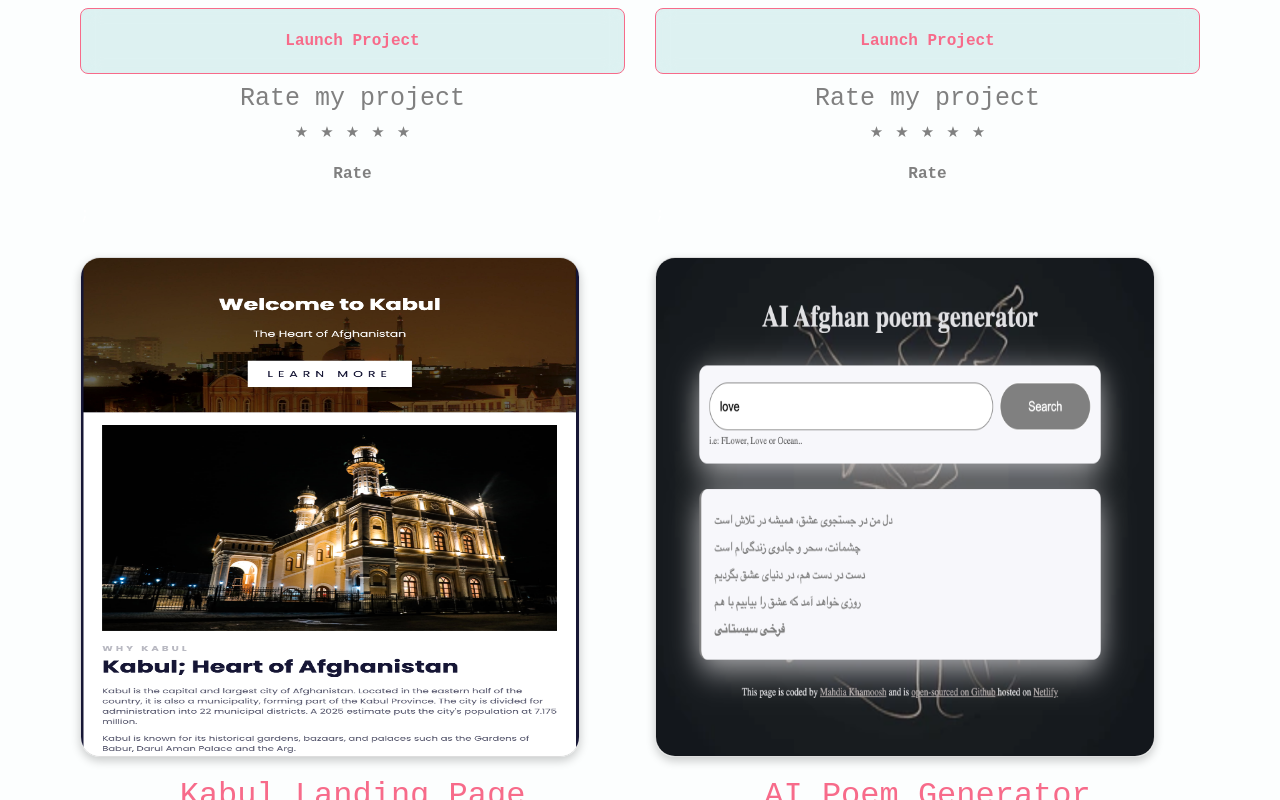
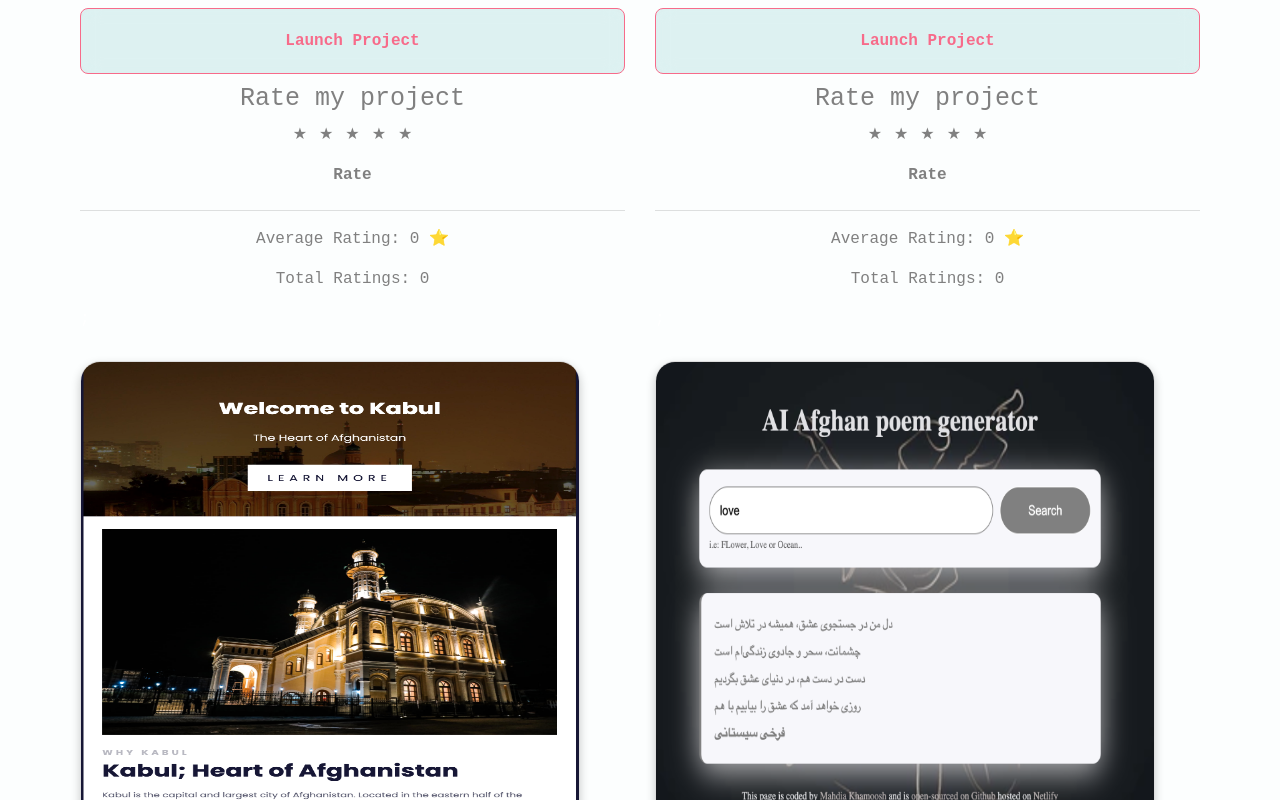
Before and after one commit to Mahdia-123/my-portfolio, a React (Create React App) app: page /projects in a window 1280 px wide. Shown: the part 820-1620 px from the top of the page. Built offline with nearby package versions, Linux system fonts and the light colour scheme; the HTML template or start-up script is replaced by a standard one; a web font is replaced by a local one.

Commit message:
added rating average

```diff
--- a/src/pages/Projects.js
+++ b/src/pages/Projects.js
@@ -85,7 +85,7 @@ export default function Projects() {
     <div>
       <section className="projects-section-fluid mb-3">
         <h1 className="mb-2">Take a look at what I've been working on!</h1>
-        <div className="grid grid-2-columns">
+        <div className="grid grid-2-columns ">
           {projects.map(function (pro, index) {
             return (
               <div key={index}>
--- a/src/pages/Rating.css
+++ b/src/pages/Rating.css
@@ -2,11 +2,9 @@
   color: gray !important;
   font-size: 16px;
   font-weight: bold;
-  line-height: 1.5;
   display: block;
   margin: 0 auto;
   margin-top: 5px;
-  margin-bottom: 10px;
   font-family: "PT Mono", monospace;
 }
 .btn:hover {
@@ -31,3 +29,6 @@ h3 {
   justify-content: center;
   margin: 8px 0;
 }
+hr {
+  color: gray;
+}
--- a/src/pages/Rating.js
+++ b/src/pages/Rating.js
@@ -1,28 +1,63 @@
-import React, { useState } from "react";
+import React, { useState, useEffect } from "react";
 import "./Rating.css";
+
 export default function Rating() {
-  const [rating, setRating] = useState(0);
-  const [hover, setHover] = useState(0);
+  const [rating, setRating] = useState(0); // current user rating
+  const [hover, setHover] = useState(0); // hover effect
+  const [allRatings, setAllRatings] = useState([]); // all stored ratings
+
+  // Load previous ratings from localStorage
+  useEffect(() => {
+    const storedRatings = JSON.parse(localStorage.getItem("ratings")) || [];
+    setAllRatings(storedRatings);
+  }, []);
+
+  // Handle user rating
+  const handleRate = (value) => {
+    setRating(value);
+
+    // Generate unique user ID (one per browser)
+    let userId = localStorage.getItem("userId");
+    if (!userId) {
+      userId = Date.now().toString(); // simple unique ID
+      localStorage.setItem("userId", userId);
+    }
+
+    // Check if this user already rated
+    const updatedRatings = allRatings.filter((r) => r.userId !== userId);
+    updatedRatings.push({ userId, rating: value });
+
+    setAllRatings(updatedRatings);
+    localStorage.setItem("ratings", JSON.stringify(updatedRatings));
+  };
+
+  // Calculate average rating
+  const averageRating = allRatings.length
+    ? (
+        allRatings.reduce((sum, r) => sum + r.rating, 0) / allRatings.length
+      ).toFixed(1)
+    : 0;
+
   return (
     <div className="rating-container">
       <h3>Rate my project</h3>
       <div className="stars">
-        {" "}
-        {[...Array(5)].map(function (star, index) {
+        {[...Array(5)].map((star, index) => {
           const currentRating = index + 1;
           return (
             <button
+              key={index}
               type="button"
-              key={index}
-              onClick={() => setRating(currentRating)}
+              onClick={() => handleRate(currentRating)}
               onMouseEnter={() => setHover(currentRating)}
-              onMouseLeave={() => setHover(rating)}
+              onMouseLeave={() => setHover(0)}
               style={{
                 color: currentRating <= (hover || rating) ? "#f76b8a" : "gray",
-                fontSize: "15px",
+                fontSize: "16px",
                 cursor: "pointer",
                 background: "none",
                 border: "none",
+                transition: "transform 0.9s ease",
               }}
             >
               ★
@@ -37,6 +72,12 @@ export default function Rating() {
       >
         Rate
       </button>
+      <hr />
+
+      <div style={{ marginTop: "10px", color: "gray" }}>
+        <p>Average Rating: {averageRating} ⭐</p>
+        <p>Total Ratings: {allRatings.length}</p>
+      </div>
     </div>
   );
 }
```
